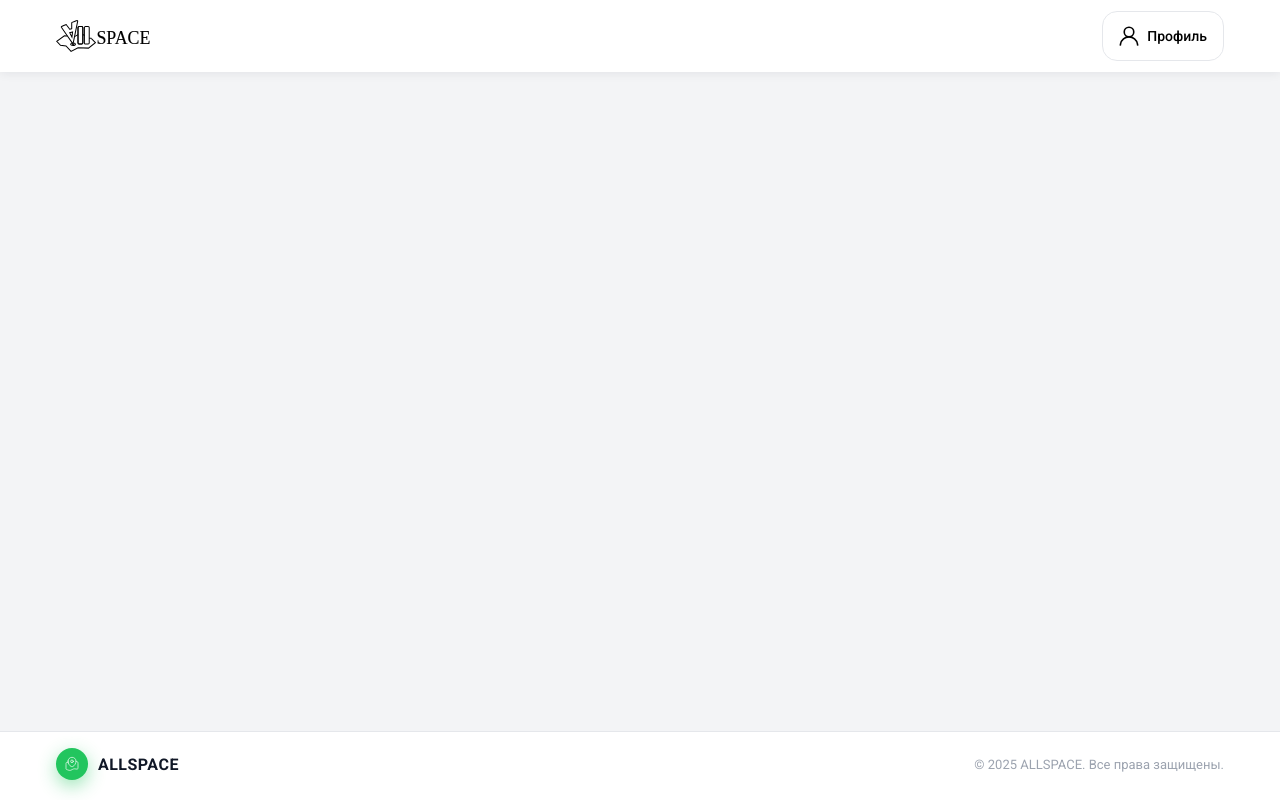
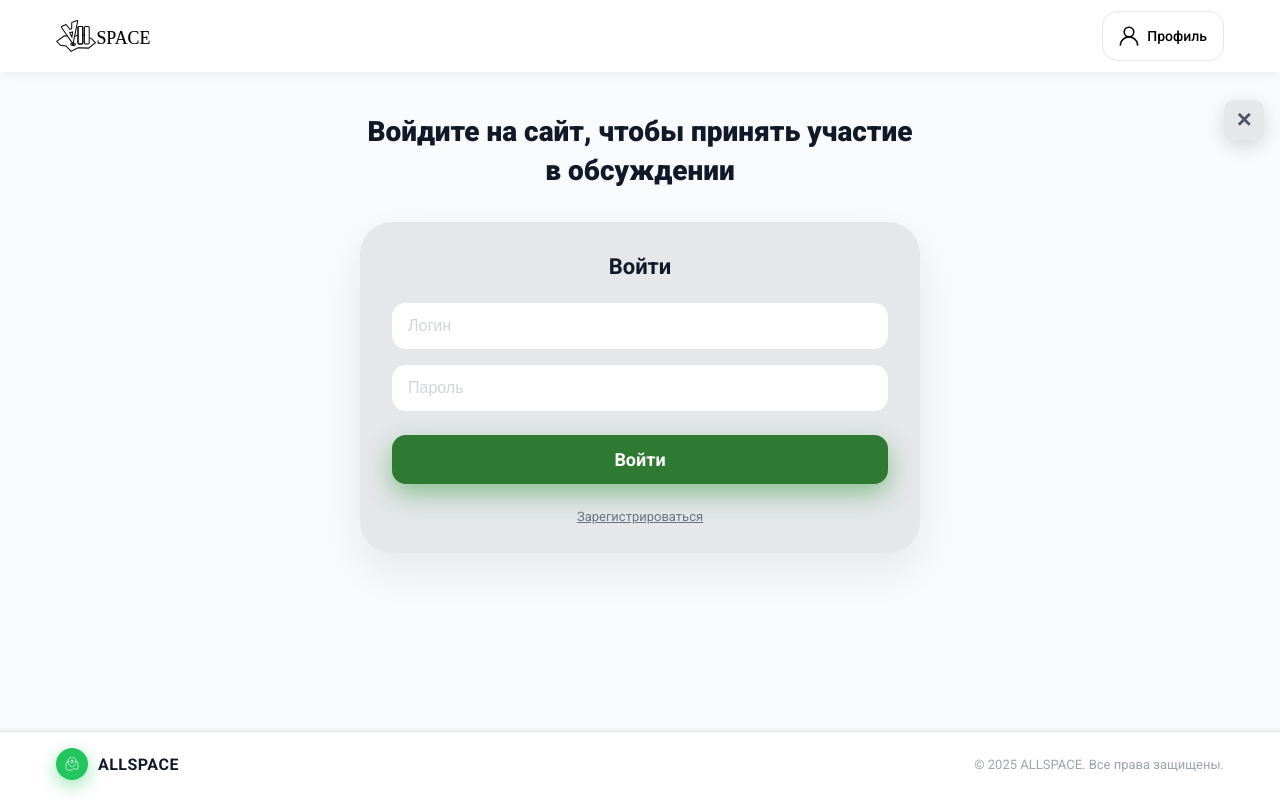
Before and after one commit to d8p87o0/AllSpace, a React (Vite) app: page /login in a window 1280 px wide. Built offline with nearby package versions, Linux system fonts and the light colour scheme.

Commit message:
Reworked login page -> separated it to another file login.jsx

```diff
--- a/src/App.css
+++ b/src/App.css
@@ -373,7 +373,7 @@
 /* кнопка закрытия страницы логина */
 .login-close-btn {
   position: absolute;
-  top: 16px;
+  top: 100px;
   right: 16px;
   width: 40px;
   height: 40px;
@@ -415,7 +415,8 @@
 /* уменьшенная версия на мобилках */
 @media (max-width: 768px) {
   .login-close-btn {
-    top: 10px;
+    visibility: hidden;
+    top: 100px;
     right: 10px;
     width: 32px;
     height: 32px;
--- a/src/App.jsx
+++ b/src/App.jsx
@@ -4,6 +4,7 @@ import placesData from "./places.json";
 import PlacePage from "./PlacePage.jsx";
 import "./App.css";
 import RegisterPage from "./register.jsx";
+import LoginPage from "./login.jsx";
 
 const CITIES = [
   { id: "moscow", name: "Москва", top: "63%", left: "37%" },
@@ -40,7 +41,6 @@ function App() {
   const [visibleCount, setVisibleCount] = useState(0);
 
   const [isLoggedIn, setIsLoggedIn] = useState(false);
-  const [showLogin, setShowLogin] = useState(false);
 
   // активный фильтр (для десктопа и карусели на мобиле)
   const [activeFilterIndex, setActiveFilterIndex] = useState(0);
@@ -51,6 +51,23 @@ function App() {
   const navigate = useNavigate();
 
   const catalogRef = useRef(null);
+
+  const scrollToCatalog = () => {
+    if (!catalogRef.current) return;
+
+    const headerOffset = 80; // подстрой под высоту шапки
+    const rect = catalogRef.current.getBoundingClientRect();
+    const absoluteTop = rect.top + window.scrollY;
+    const targetTop = absoluteTop - headerOffset;
+
+    window.scrollTo({
+      top: targetTop,
+      behavior: "smooth",
+    });
+  };
+
+
+
   const isFirstPageRender = useRef(true);
 
   const totalPages = Math.max(
@@ -67,36 +84,27 @@ function App() {
   const startIndex = (safeCurrentPage - 1) * PAGE_SIZE;
   const visiblePlaces = placesData.slice(startIndex, startIndex + PAGE_SIZE);
 
-  useEffect(() => {
-    // первый рендер пропускаем, чтобы не улетать к каталогу при загрузке страницы
-    if (isFirstPageRender.current) {
-      isFirstPageRender.current = false;
-      return;
-    }
-
-    if (!catalogRef.current) return;
-
-    const headerOffset = 80; // можно подстроить под высоту шапки
-    const rect = catalogRef.current.getBoundingClientRect();
-    const absoluteTop = rect.top + window.scrollY;
-    const targetTop = absoluteTop - headerOffset;
-
-    window.scrollTo({
-      top: targetTop,
-      behavior: "smooth"
-    });
-  }, [safeCurrentPage]);
 
   const handlePageClick = (page) => {
     setCurrentPage(page);
+    // скроллим к каталогу только при клике по цифрам
+    scrollToCatalog();
   };
 
   const handlePrev = () => {
     setCurrentPage((prev) => Math.max(1, prev - 1));
+    // по твоему ТЗ можно НЕ скроллить на "Назад" — оставляем без scrollToCatalog
   };
 
   const handleNext = () => {
-    setCurrentPage((prev) => Math.min(totalPages, prev + 1));
+    setCurrentPage((prev) => {
+      const next = Math.min(totalPages, prev + 1);
+      if (next !== prev) {
+        // скроллим к каталогу только при нажатии "Далее"
+        scrollToCatalog();
+      }
+      return next;
+    });
   };
 
   // --- Яндекс-карта "маршрут к рабочему месту мечты" ---
@@ -198,20 +206,13 @@ function App() {
     setActiveFilterIndex((prev) => (prev + 1) % filterTabs.length);
   };
 
-  // клик по кнопке "Профиль"
+  // клик по кнопке "Профиль" — теперь ведёт на /login
   const handleProfileClick = () => {
     if (!isLoggedIn) {
-      setShowLogin(true);
+      navigate("/login");
     } else {
       console.log("Открываем профиль пользователя");
     }
-  };
-
-  // обработка отправки формы логина
-  const handleLoginSubmit = (event) => {
-    event.preventDefault();
-    setIsLoggedIn(true);
-    setShowLogin(false);
   };
 
   return (
@@ -233,61 +234,6 @@ function App() {
       </header>
 
       <main className="main">
-        {showLogin && !isLoggedIn ? (
-          /* --------- СТРАНИЦА ЛОГИНА --------- */
-          <section className="login-section">
-            <div className="login-section__container">
-              <div className="login-section__top">
-                <h1 className="login-section__title">
-                  Войдите на сайт, чтобы принять участие в обсуждении
-                </h1>
-
-                <button
-                  type="button"
-                  className="login-close-btn"
-                  onClick={() => setShowLogin(false)}
-                  aria-label="Закрыть страницу входа"
-                >
-                  ✕
-                </button>
-              </div>
-
-              <div className="login-card">
-                <h2 className="login-card__title">Войти</h2>
-
-                <form className="login-form" onSubmit={handleLoginSubmit}>
-                  <input
-                    type="text"
-                    className="login-input"
-                    placeholder="Логин"
-                    required
-                  />
-                  <input
-                    type="password"
-                    className="login-input"
-                    placeholder="Пароль"
-                    required
-                  />
-
-                  <button type="submit" className="login-submit">
-                    Войти
-                  </button>
-                </form>
-
-                <button
-                  type="button"
-                  className="login-register"
-                  onClick={() => {
-                    setShowLogin(false);      // закрываем модалку логина
-                    navigate("/register");    // переходим на страницу регистрации
-                  }}
-                >
-                  Зарегистрироваться
-                </button>
-              </div>
-            </div>
-          </section>
-        ) : (
         <Routes>
           {/* ГЛАВНАЯ СТРАНИЦА */}
           <Route
@@ -632,10 +578,12 @@ function App() {
           {/* СТРАНИЦА РЕГИСТРАЦИИ */}
           <Route path="/register" element={<RegisterPage />} />
 
-            {/* СТРАНИЦА КОНКРЕТНОГО МЕСТА */}
-            <Route path="/place/:id" element={<PlacePage />} />
+          {/* СТРАНИЦА ВХОДА */}
+          <Route
+            path="/login"
+            element={<LoginPage onLogin={() => setIsLoggedIn(true)} />}
+          />
         </Routes>
-        )}
       </main>
 
       {/* Нижний футер */}
--- /dev/null
+++ b/src/login.jsx
@@ -0,0 +1,96 @@
+// login.jsx
+import { useState } from "react";
+import { useNavigate } from "react-router-dom";
+import "./App.css";
+
+function LoginPage({ onLogin }) {
+  const navigate = useNavigate();
+
+  const [form, setForm] = useState({
+    login: "",
+    password: "",
+  });
+
+  const handleChange = (event) => {
+    const { name, value } = event.target;
+    setForm((prev) => ({
+      ...prev,
+      [name]: value,
+    }));
+  };
+
+  const handleSubmit = (event) => {
+    event.preventDefault();
+
+    // тут потом будет реальный запрос на бэк
+    console.log("Вход:", form);
+
+    if (onLogin) {
+      onLogin();
+    }
+
+    // после логина отправляем на главную (или куда тебе нужно)
+    navigate("/");
+  };
+
+  return (
+    <section className="login-section">
+      <div className="login-section__container">
+        <div className="login-section__top">
+          <h1 className="login-section__title">
+            Войдите на сайт, чтобы принять участие в обсуждении
+          </h1>
+
+          <button
+            type="button"
+            className="login-close-btn"
+            onClick={() => navigate(-1)}
+            aria-label="Закрыть страницу входа"
+          >
+            ✕
+          </button>
+        </div>
+
+        <div className="login-card">
+          <h2 className="login-card__title">Войти</h2>
+
+          <form className="login-form" onSubmit={handleSubmit}>
+            <input
+              type="text"
+              className="login-input"
+              placeholder="Логин"
+              name="login"
+              value={form.login}
+              onChange={handleChange}
+              required
+            />
+
+            <input
+              type="password"
+              className="login-input"
+              placeholder="Пароль"
+              name="password"
+              value={form.password}
+              onChange={handleChange}
+              required
+            />
+
+            <button type="submit" className="login-submit">
+              Войти
+            </button>
+          </form>
+
+          <button
+            type="button"
+            className="login-register"
+            onClick={() => navigate("/register")}
+          >
+            Зарегистрироваться
+          </button>
+        </div>
+      </div>
+    </section>
+  );
+}
+
+export default LoginPage;
```
Lines whose indentation alone changed are shown as unchanged.
